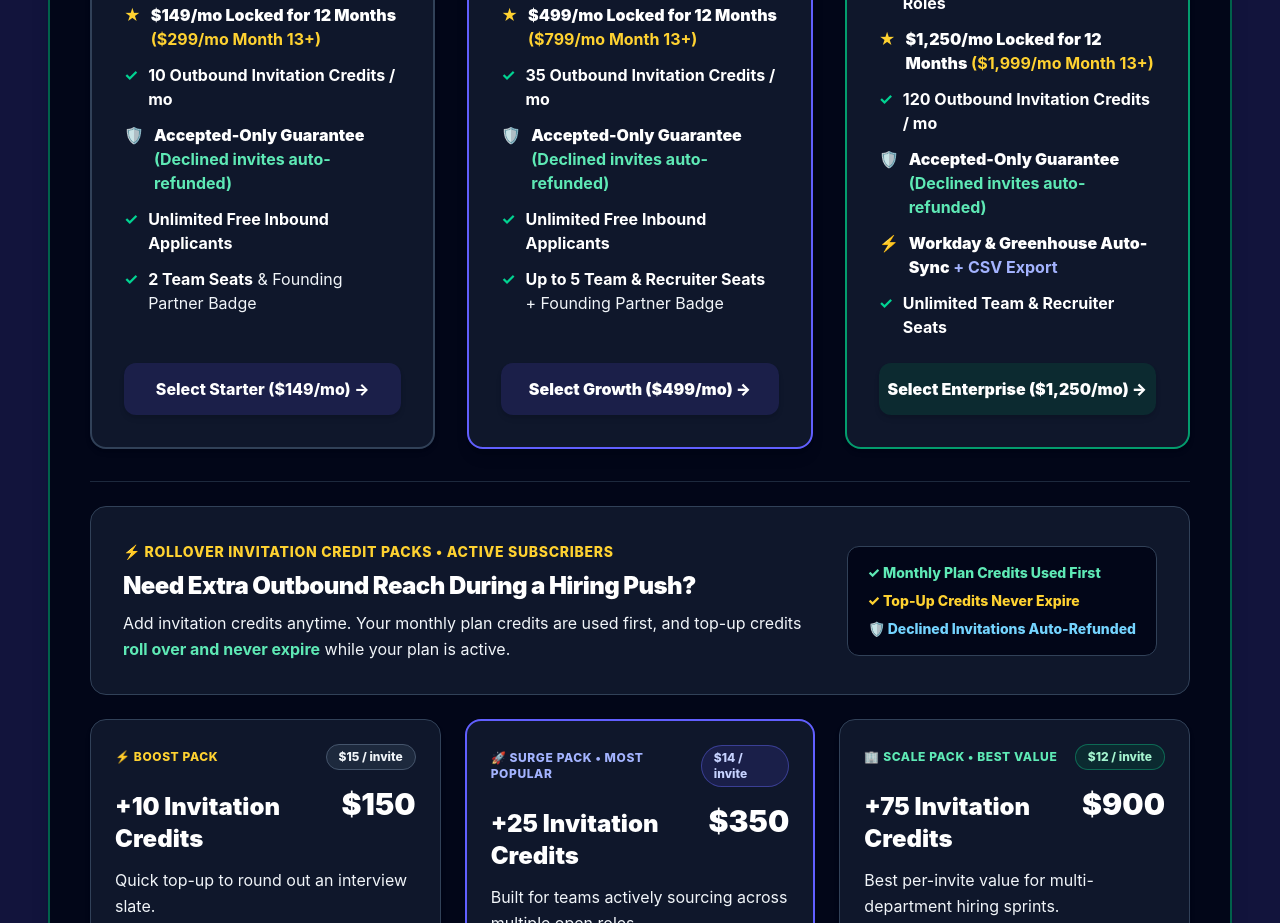
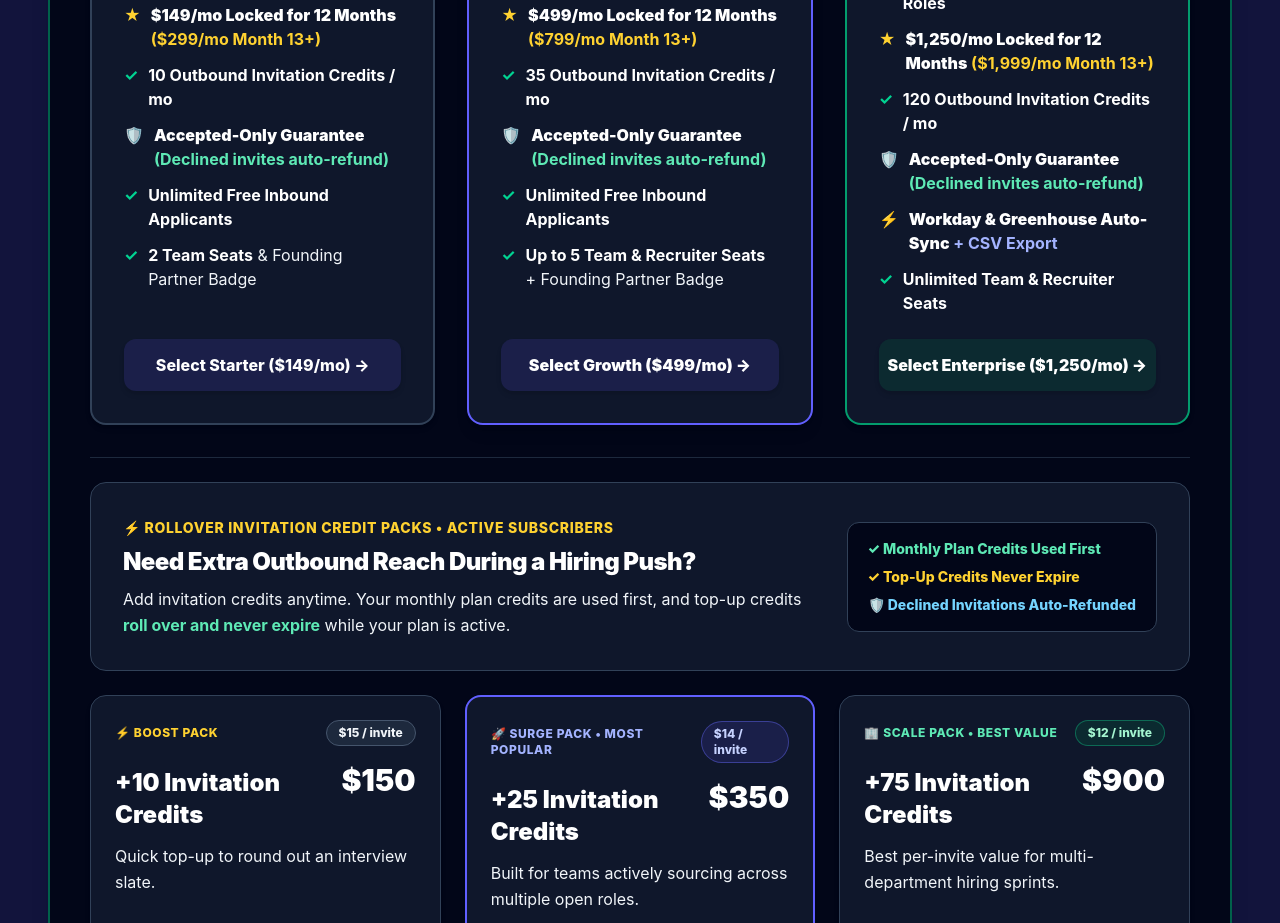
Before and after one commit to SpecialSauceIO/secure-job-board, a Next.js app: page /pricing in a window 1280 px wide. Shown: the part 2680-3603 px from the top of the page. Built offline with nearby package versions, Linux system fonts and the light colour scheme; no server answers.

Commit message:
Polish Accepted-Only Guarantee copy to 'Declined invites auto-refund' across pricing and employer billing

```diff
--- a/src/app/dashboard/employer/billing/page.tsx
+++ b/src/app/dashboard/employer/billing/page.tsx
@@ -467,7 +467,7 @@ export default function EmployerBillingPage() {
                 ✓ <strong>10 Outbound Invitation Credits / mo</strong>
               </li>
               <li className="text-emerald-700 font-bold">
-                🛡️ <strong>Accepted-Only Guarantee</strong> (Declined invites auto-refunded)
+                🛡️ <strong>Accepted-Only Guarantee</strong> (Declined invites auto-refund)
               </li>
               <li>
                 ✓ <strong>Unlimited Free Inbound Applicants</strong>
@@ -539,7 +539,7 @@ export default function EmployerBillingPage() {
                 ✓ <strong>35 Outbound Invitation Credits / mo</strong>
               </li>
               <li className="text-emerald-300 font-bold">
-                🛡️ <strong>Accepted-Only Guarantee</strong> (Declined invites auto-refunded)
+                🛡️ <strong>Accepted-Only Guarantee</strong> (Declined invites auto-refund)
               </li>
               <li>
                 ✓ <strong>Unlimited Free Inbound Applicants</strong>
@@ -613,7 +613,7 @@ export default function EmployerBillingPage() {
                 ✓ <strong>120 Outbound Invitation Credits / mo</strong>
               </li>
               <li className="text-emerald-700 font-bold">
-                🛡️ <strong>Accepted-Only Guarantee</strong> (Declined invites auto-refunded)
+                🛡️ <strong>Accepted-Only Guarantee</strong> (Declined invites auto-refund)
               </li>
               <li>
                 ✓ <strong>Workday &amp; Greenhouse Auto-Sync</strong> + CSV Export
--- a/src/app/pricing/page.tsx
+++ b/src/app/pricing/page.tsx
@@ -393,7 +393,7 @@ export default function PricingMatrixPage() {
                     </li>
                     <li className="flex items-start gap-2.5 text-emerald-300 font-bold">
                       <span className="shrink-0">🛡️</span>
-                      <span><strong className="text-white">Accepted-Only Guarantee</strong> (Declined invites auto-refunded)</span>
+                      <span><strong className="text-white">Accepted-Only Guarantee</strong> (Declined invites auto-refund)</span>
                     </li>
                     <li className="flex items-start gap-2.5">
                       <span className="text-emerald-400 font-bold shrink-0">✓</span>
@@ -453,7 +453,7 @@ export default function PricingMatrixPage() {
                     </li>
                     <li className="flex items-start gap-2.5 text-emerald-300 font-bold">
                       <span className="shrink-0">🛡️</span>
-                      <span><strong className="text-white">Accepted-Only Guarantee</strong> (Declined invites auto-refunded)</span>
+                      <span><strong className="text-white">Accepted-Only Guarantee</strong> (Declined invites auto-refund)</span>
                     </li>
                     <li className="flex items-start gap-2.5">
                       <span className="text-emerald-400 font-bold shrink-0">✓</span>
@@ -513,7 +513,7 @@ export default function PricingMatrixPage() {
                     </li>
                     <li className="flex items-start gap-2.5 text-emerald-300 font-bold">
                       <span className="shrink-0">🛡️</span>
-                      <span><strong className="text-white">Accepted-Only Guarantee</strong> (Declined invites auto-refunded)</span>
+                      <span><strong className="text-white">Accepted-Only Guarantee</strong> (Declined invites auto-refund)</span>
                     </li>
                     <li className="flex items-start gap-2.5 text-indigo-300 font-bold">
                       <span className="shrink-0">⚡</span>
```
